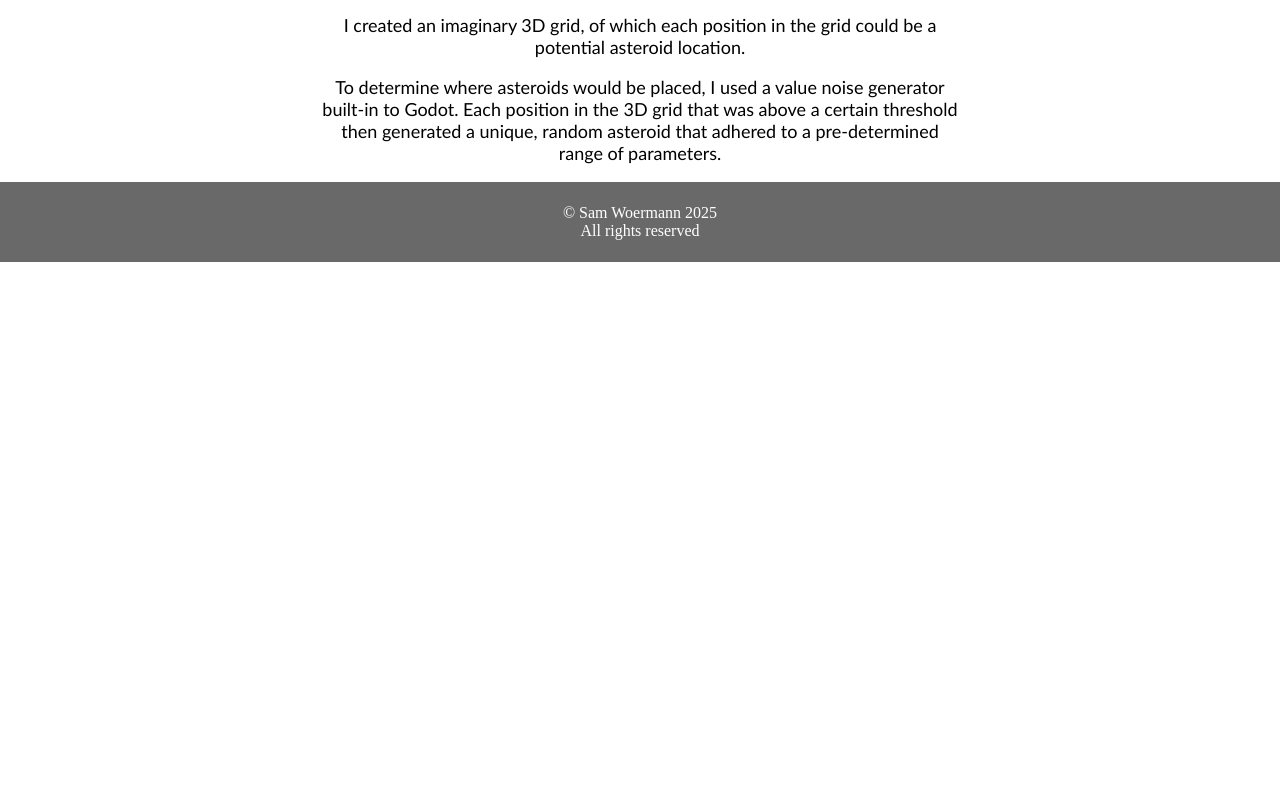
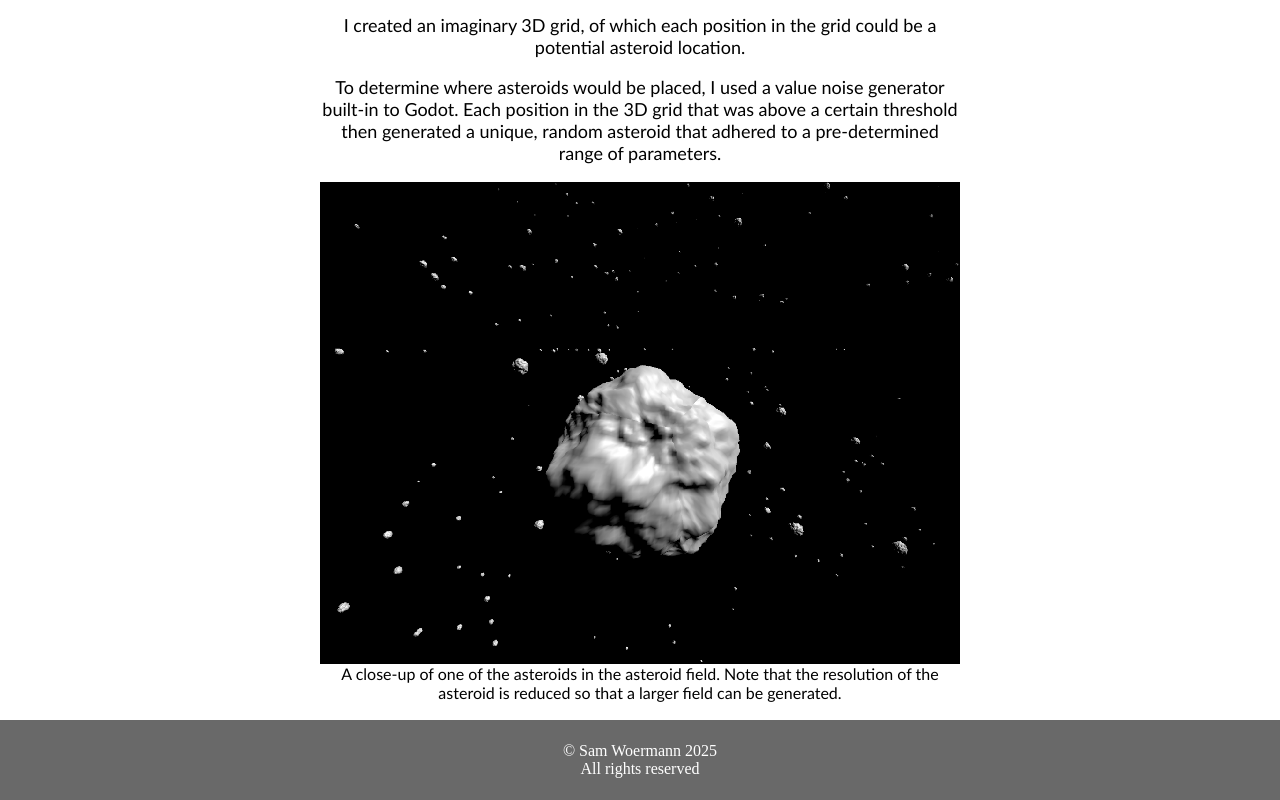
Before and after one commit to SamWoermann/SamPortfolio, a plain HTML site: page godot_asteroids.html in a window 1280 px wide. Shown: the part 1738-2538 px from the top of the page. Before the commit the page ends 2000 px from the top, so only its background shows below. Drawn offline with Linux system fonts and the light colour scheme.

Commit message:
Added further content to godot asteroids

```diff
--- a/godot_asteroids.html
+++ b/godot_asteroids.html
@@ -34,6 +34,8 @@
         <h2>Step 2 - The asteroid field</h2>
         <p>I created an imaginary 3D grid, of which each position in the grid could be a potential asteroid location.</p>
         <p>To determine where asteroids would be placed, I used a value noise generator built-in to Godot. Each position in the 3D grid that was above a certain threshold then generated a unique, random asteroid that adhered to a pre-determined range of parameters.</p>
+        <div class="container"><img src="images/single_asteroid.png" width="100%"></div>
+        A close-up of one of the asteroids in the asteroid field. Note that the resolution of the asteroid is reduced so that a larger field can be generated.
     </div>
     </p>
 </div>
```
Also changed, not shown: images/single_asteroid.png (added).
